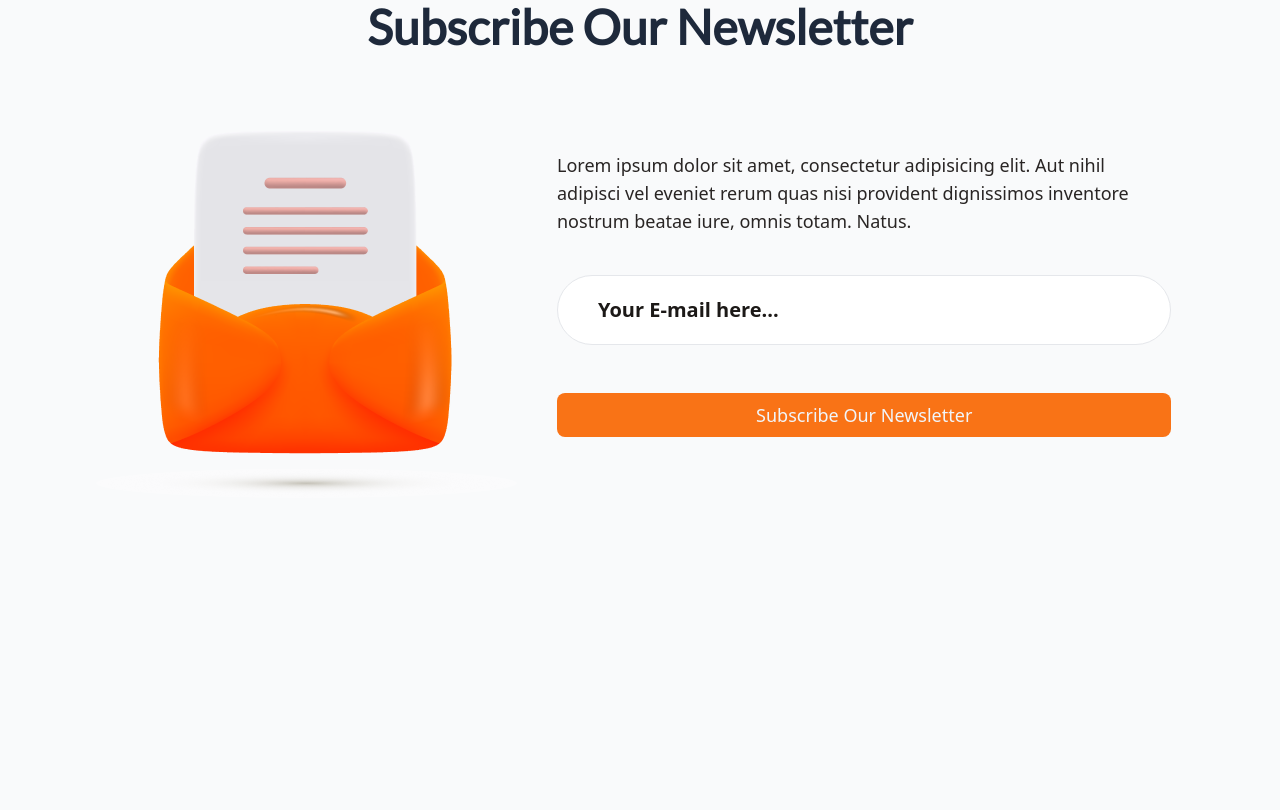
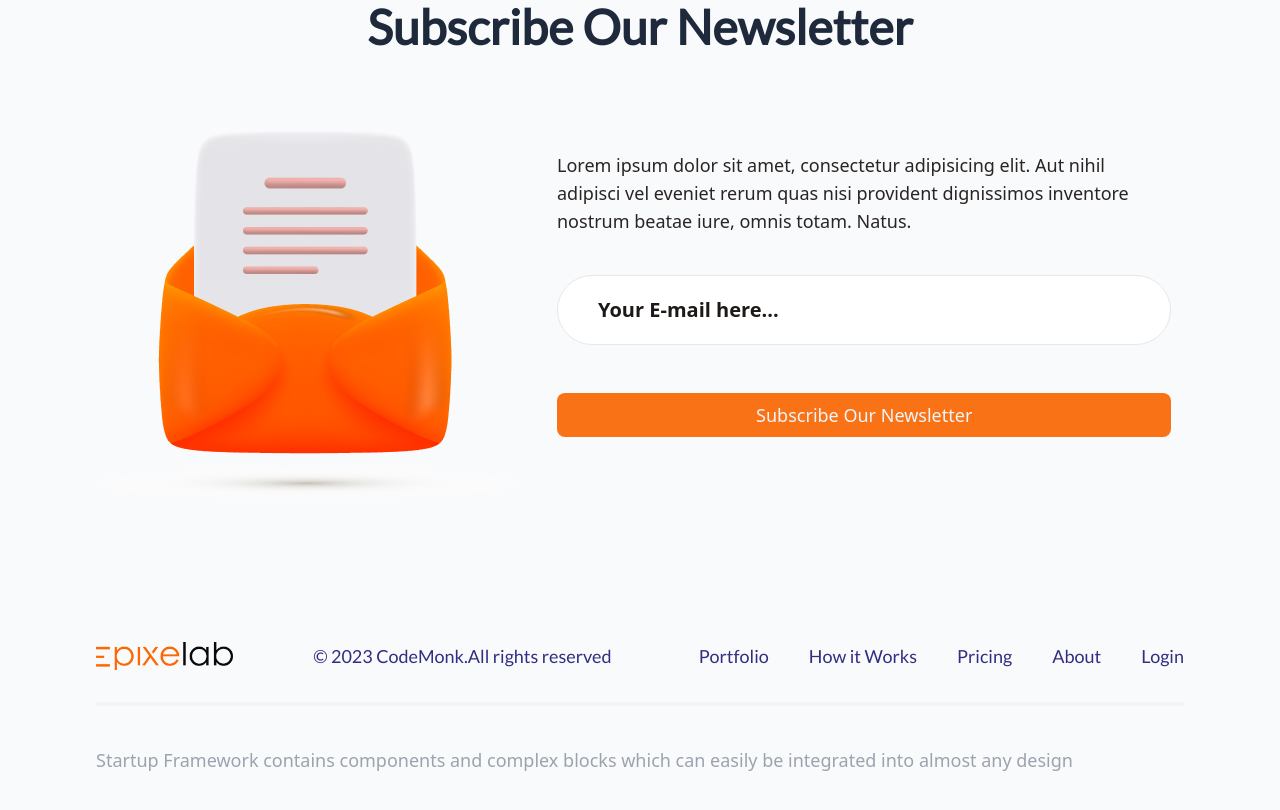
Before and after one commit to CodeMonk21/PixelLab, a website: page public/index.html in a window 1280 px wide. Shown: the part 3417-4227 px from the top of the page. Before the commit the page ends 4059 px from the top, so only its background shows below. Drawn offline with Linux system fonts and the light colour scheme.

Commit message:
footer section done

```diff
--- a/public/index.html
+++ b/public/index.html
@@ -201,6 +201,22 @@
 
         </section>
     </main>
+    <footer>
+        <!-- footer link -->
+        <section class="flex items-center mt-36">
+            <img class="h-7 mr-20" src="/assets/Logo.png" alt="">
+            <p class="grow text-lg text-indigo-900 font-medium font-lato">© 2023 CodeMonk.All rights reserved</p>
+            <div class="justify-end flex gap-10">
+                <a class="text-lg text-indigo-900 font-medium font-lato" href="">Portfolio</a>
+                <a class="text-lg text-indigo-900 font-medium font-lato" href="">How it Works</a>
+                <a class="text-lg text-indigo-900 font-medium font-lato" href="">Pricing</a>
+                <a class="text-lg text-indigo-900 font-medium font-lato" href="">About</a>
+                <a class="text-lg text-indigo-900 font-medium font-lato" href="">Login</a>
+            </div>
+        </section>
+        <hr class="mt-8 mb-10 border-2 border-gray-100">
+        <p class="text-gray-400 text-lg">Startup Framework contains components and complex blocks which can easily be integrated into almost any design</p>
+    </footer>
 
 
 </body>
```
Also changed, not shown: public/output.css.
